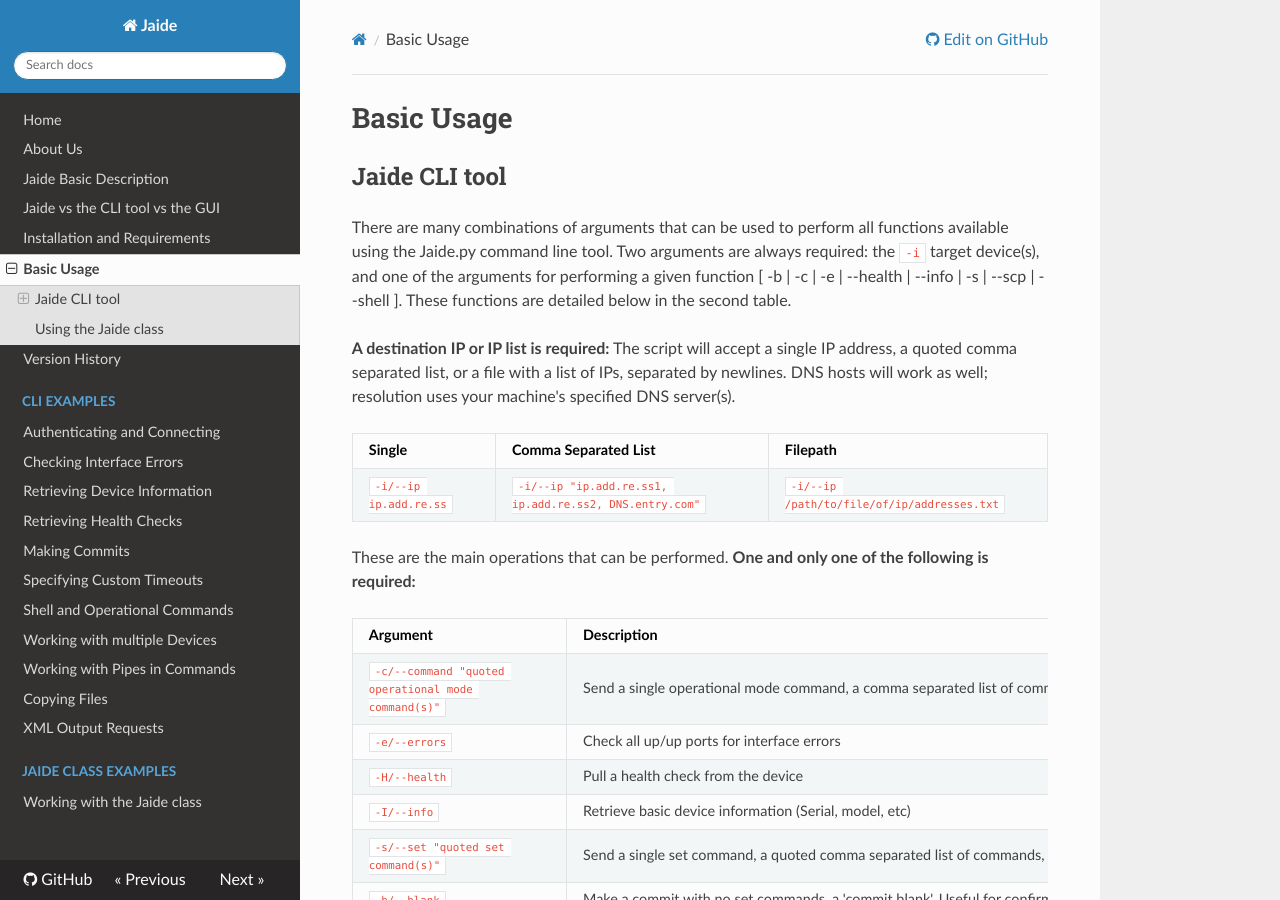
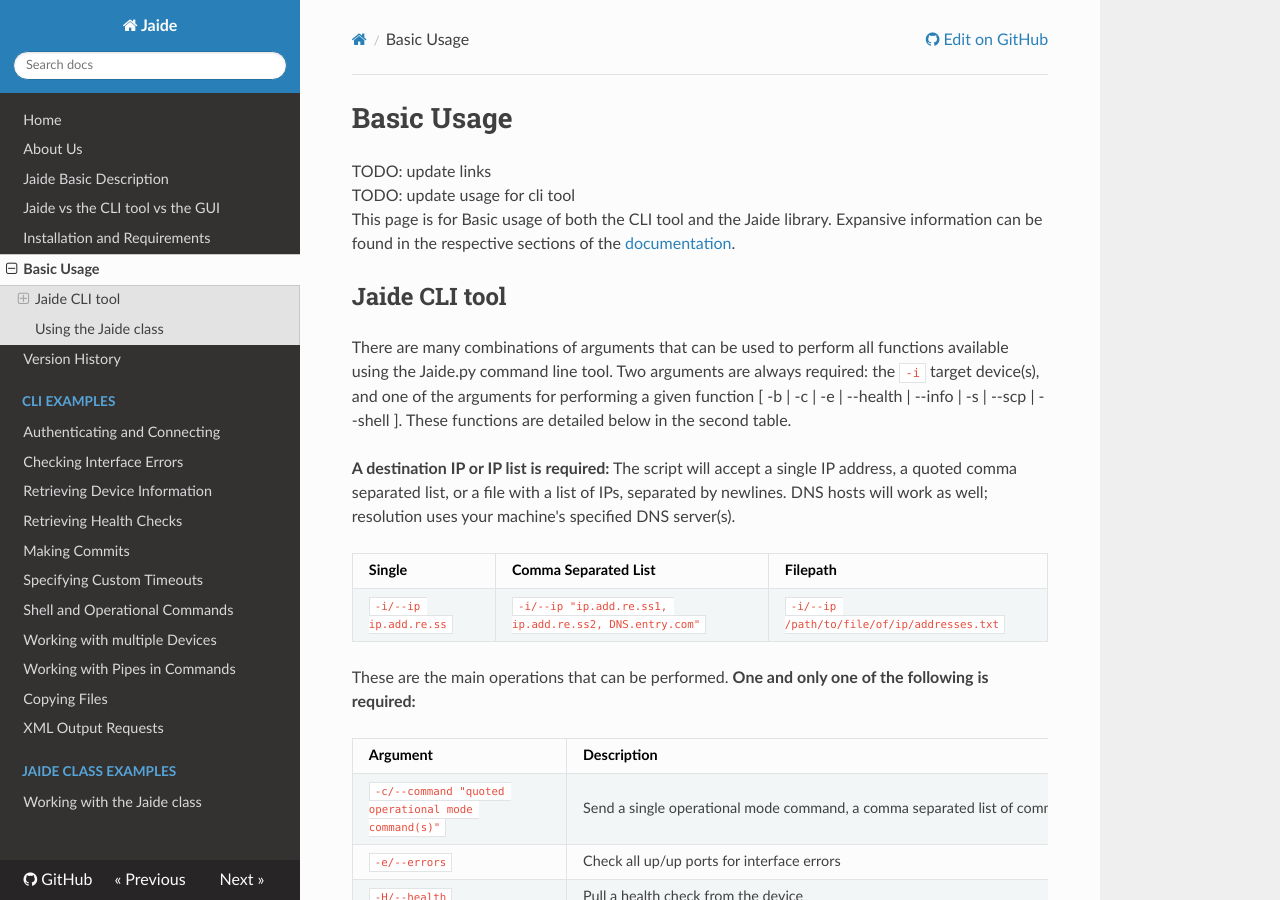
Before and after one commit to NetworkAutomation/jaide, an MkDocs documentation site: the page built from docs/docs/usage.md, in a window 1280 px wide and 900 px high. Built offline with MkDocs 1.6.1, drawn with Linux system fonts in a browser that asks for light colours; nearby versions of some CDN libraries; old or Windows-style settings are respelled for this version of MkDocs.

Commit message:
minor docs update

```diff
--- a/docs/docs/usage.md
+++ b/docs/docs/usage.md
@@ -1,5 +1,9 @@
 Basic Usage
 ===========
+
+TODO: update links
+TODO: update usage for cli tool
+This page is for Basic usage of both the CLI tool and the Jaide library. Expansive information can be found in the respective sections of the [documentation](READ THE DOCS page).
 
 ## Jaide CLI tool
 There are many combinations of arguments that can be used to perform all functions available using the Jaide.py command line tool. Two arguments are always required: the `-i` target device(s), and one of the arguments for performing a given function [ -b | -c | -e | --health | --info | -s | --scp | --shell ]. These functions are detailed below in the second table.
```
Also changed, not shown: README.md.
